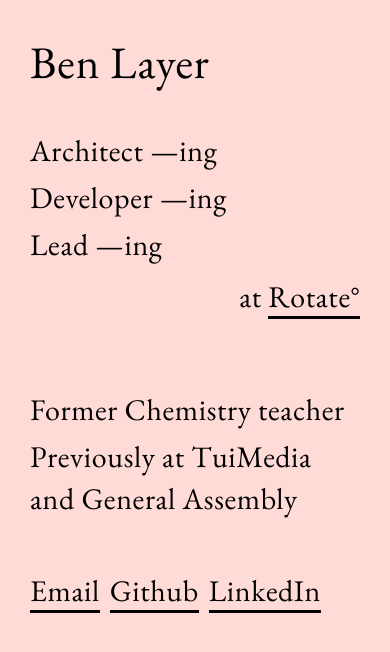
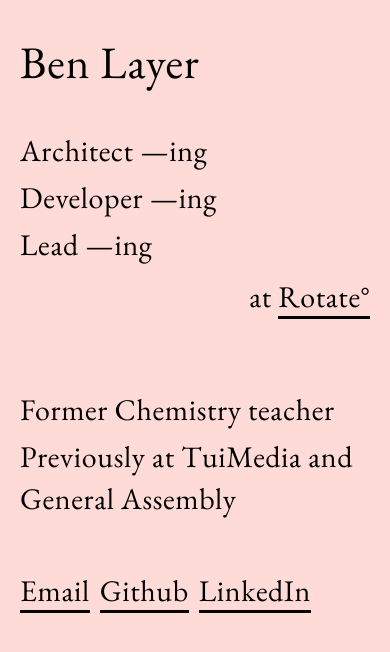
Before and after one commit to benlayer291/portfolio, a Nuxt app: page / in a window 390 px wide. Shown: the top 652 px of the page. Built offline with nearby package versions, Linux system fonts and the light colour scheme.

Commit message:
Increase wrapper width on mobile

```diff
--- a/assets/css/objects/wrappers.css
+++ b/assets/css/objects/wrappers.css
@@ -3,8 +3,8 @@
 \*------------------------------------*/
 
 .wrapper {
-  padding-left: var(--bsu-md);
-  padding-right: var(--bsu-md);
+  padding-left: var(--bsu);
+  padding-right: var(--bsu);
   max-width: 1400px;
   margin: 0 auto;
 
```
